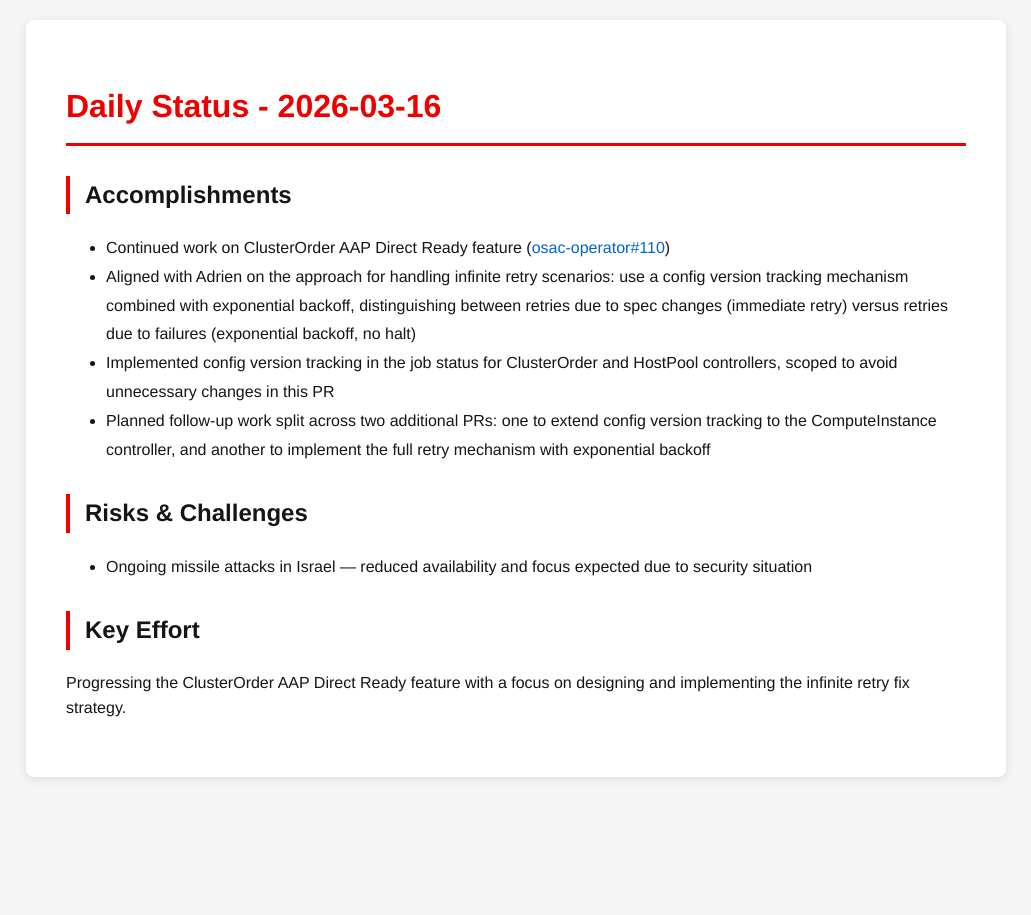
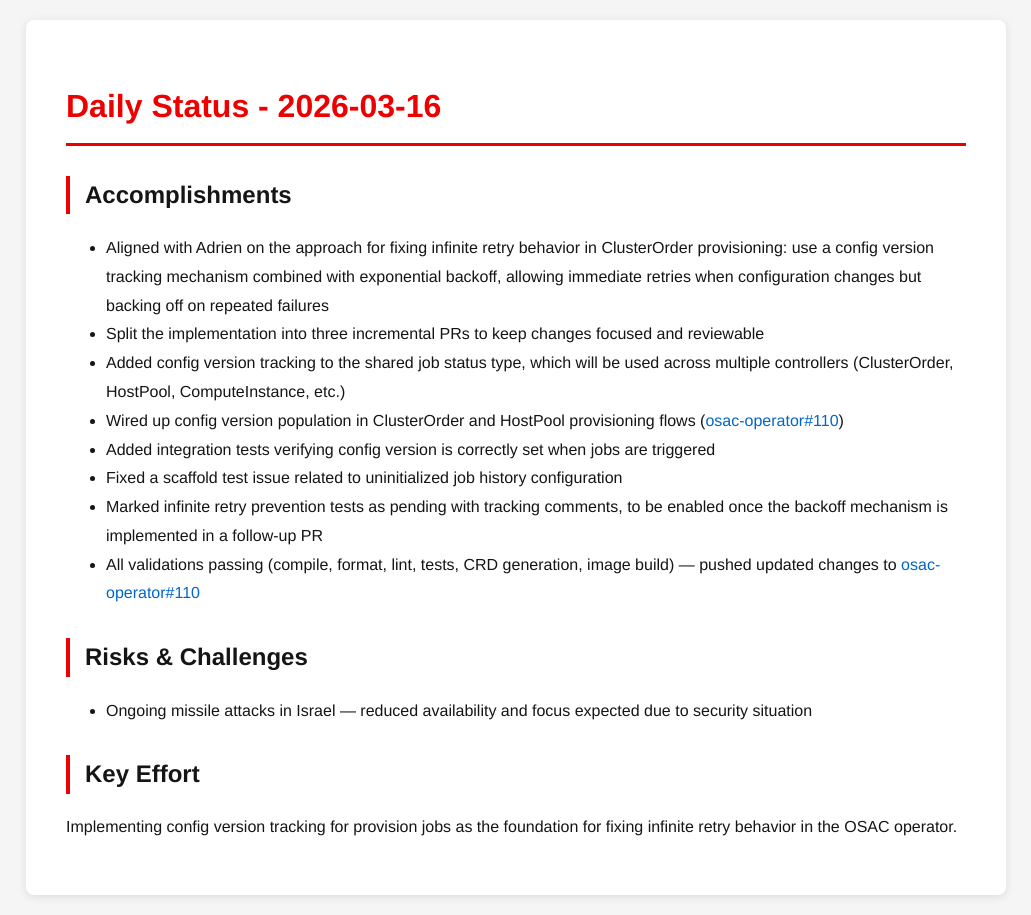
Before and after one commit to tzvatot/daily-status, a Jekyll site: the page built from 2026-03-16.md, in a window 1280 px wide. Shown: the whole page, without its empty margins (124-1155 px from the left). Built offline with Jekyll 4.4.1, drawn with Linux system fonts in a browser that asks for light colours.

Commit message:
Daily status update - 2026-03-16

```diff
--- a/2026-03-16.md
+++ b/2026-03-16.md
@@ -7,13 +7,17 @@ date: 2026-03-16
 # Daily Status - 2026-03-16
 
 ## Accomplishments
-- Continued work on ClusterOrder AAP Direct Ready feature ([osac-operator#110](https://github.com/osac-project/osac-operator/pull/110))
-- Aligned with Adrien on the approach for handling infinite retry scenarios: use a config version tracking mechanism combined with exponential backoff, distinguishing between retries due to spec changes (immediate retry) versus retries due to failures (exponential backoff, no halt)
-- Implemented config version tracking in the job status for ClusterOrder and HostPool controllers, scoped to avoid unnecessary changes in this PR
-- Planned follow-up work split across two additional PRs: one to extend config version tracking to the ComputeInstance controller, and another to implement the full retry mechanism with exponential backoff
+- Aligned with Adrien on the approach for fixing infinite retry behavior in ClusterOrder provisioning: use a config version tracking mechanism combined with exponential backoff, allowing immediate retries when configuration changes but backing off on repeated failures
+- Split the implementation into three incremental PRs to keep changes focused and reviewable
+- Added config version tracking to the shared job status type, which will be used across multiple controllers (ClusterOrder, HostPool, ComputeInstance, etc.)
+- Wired up config version population in ClusterOrder and HostPool provisioning flows ([osac-operator#110](https://github.com/osac-project/osac-operator/pull/110))
+- Added integration tests verifying config version is correctly set when jobs are triggered
+- Fixed a scaffold test issue related to uninitialized job history configuration
+- Marked infinite retry prevention tests as pending with tracking comments, to be enabled once the backoff mechanism is implemented in a follow-up PR
+- All validations passing (compile, format, lint, tests, CRD generation, image build) — pushed updated changes to [osac-operator#110](https://github.com/osac-project/osac-operator/pull/110)
 
 ## Risks & Challenges
 - Ongoing missile attacks in Israel — reduced availability and focus expected due to security situation
 
 ## Key Effort
-Progressing the ClusterOrder AAP Direct Ready feature with a focus on designing and implementing the infinite retry fix strategy.
+Implementing config version tracking for provision jobs as the foundation for fixing infinite retry behavior in the OSAC operator.
```
